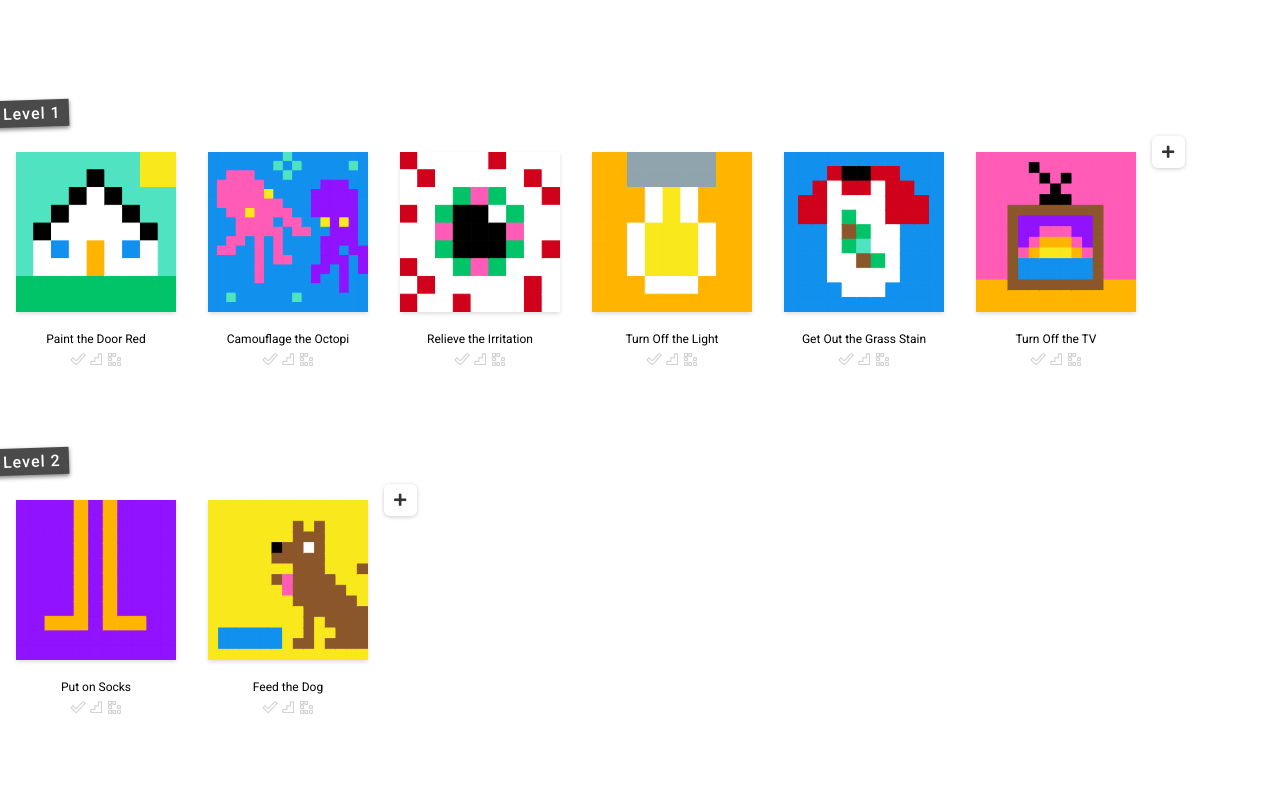
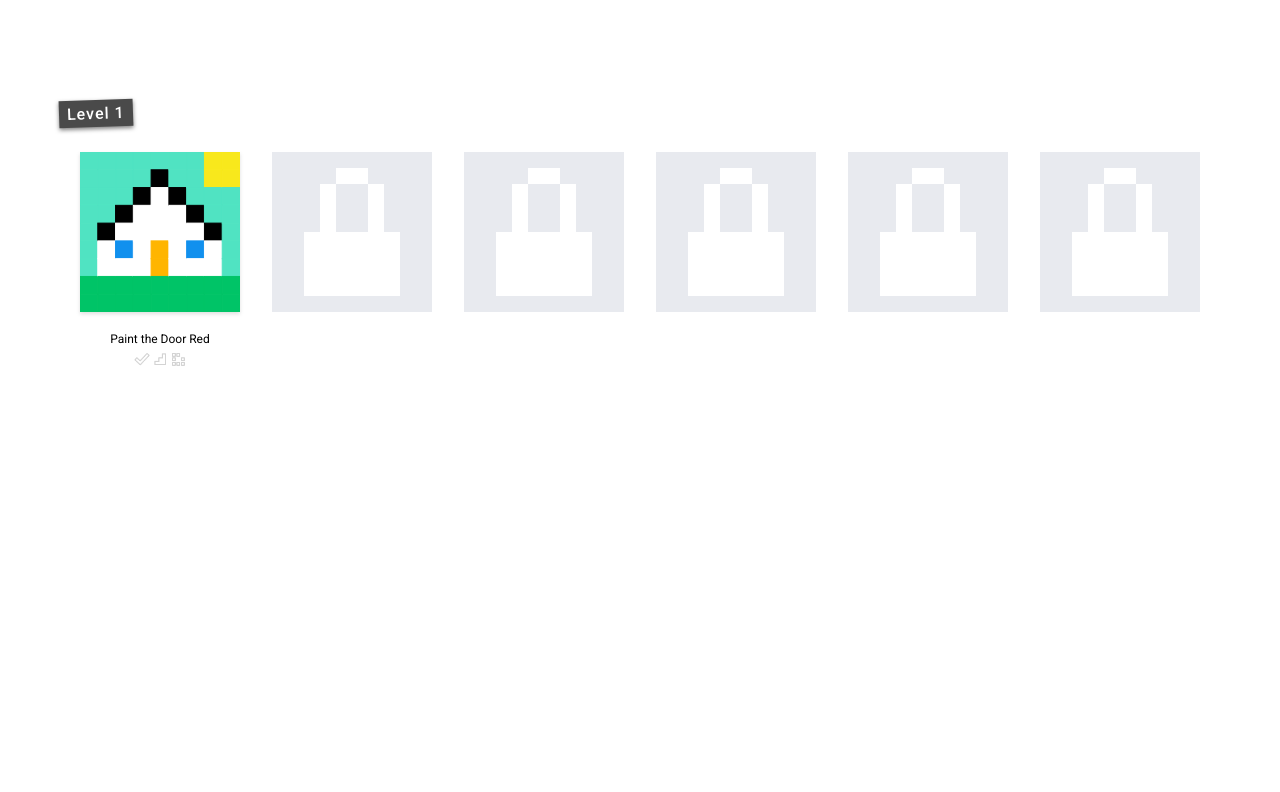
Before and after one commit to RGBz/color-code, a React app: page / in a window 1280 px wide. Shown: the top 792 px of the page. Built offline with nearby package versions, Linux system fonts and the light colour scheme.

Commit message:
Added a lock icon, implemented puzzle and pack locking and added the isEditable flag to make toggling edit mode easier.

```diff
--- a/public/index.html
+++ b/public/index.html
@@ -136,10 +136,12 @@
     padding-top: 12px;
   }
   .puzzle-tile {
-    cursor: pointer;
     padding: 16px;
     text-align: center;
     position: relative;
+  }
+  .puzzle-tile .grid {
+    cursor: pointer;
   }
   .puzzle-tile button {
     opacity: 0;
@@ -166,6 +168,7 @@
     opacity: 1;
   }
   .puzzle-tile-name {
+    cursor: pointer;
     margin-top: 16px;
     font-size: 12px;
     width: 160px;
--- a/src/client/index.js
+++ b/src/client/index.js
@@ -14,7 +14,9 @@ import Rulebook from './models/Rulebook';
 import Pattern from './models/Pattern';
 import { savePuzzlePacks, loadPuzzlePacks } from './dao';
 
-Object.keys(localStorage).forEach(k => localStorage.removeItem(k));
+// Object.keys(localStorage).forEach(k => localStorage.removeItem(k));
+
+const isEditable = false;
 
 class App extends Component {
 
@@ -76,6 +78,7 @@ class App extends Component {
         updatePuzzlePack={puzzlePack => this.savePuzzlePack(puzzlePack)}
         navigateToPlayPuzzle={selectedPuzzle => this.navigateToPlayPuzzle(selectedPuzzle)}
         navigateToEditPuzzle={selectedPuzzle => this.navigateToEditPuzzle(selectedPuzzle)}
+        isEditable={isEditable}
       />
     );
   }
--- a/src/client/views/PuzzlePackListView.js
+++ b/src/client/views/PuzzlePackListView.js
@@ -3,6 +3,8 @@ import PropTypes from 'prop-types';
 import { PuzzlePackPropType } from './prop-types';
 
 import PuzzlePackView from './PuzzlePackView';
+
+import Solution from '../models/Solution';
 
 export default class PuzzlePackListView extends Component {
 
@@ -12,16 +14,25 @@ export default class PuzzlePackListView extends Component {
       updatePuzzlePack,
       navigateToPlayPuzzle,
       navigateToEditPuzzle,
+      isEditable,
     } = this.props;
+    const lockedPuzzlePackIndex = puzzlePacks.findIndex(pack => {
+      const lastPuzle = pack.puzzles[pack.puzzles.length - 1];
+      return !Solution.loadByPuzzleId(lastPuzle.id).records.completed.timestamp
+    }) + 1;
+    const unlockedPacks = isEditable ?
+      puzzlePacks :
+      puzzlePacks.filter((pack, index) => index < lockedPuzzlePackIndex);
     return (
       <div className="puzzle-pack-list">
-        {puzzlePacks.map(puzzlePack =>
+        {unlockedPacks.map(puzzlePack =>
           <PuzzlePackView
             key={puzzlePack.nme}
             puzzlePack={puzzlePack}
             updatePuzzlePack={updatePuzzlePack}
             navigateToPlayPuzzle={navigateToPlayPuzzle}
             navigateToEditPuzzle={navigateToEditPuzzle}
+            isEditable={isEditable}
           />
         )}
       </div>
--- a/src/client/views/PuzzlePackView.js
+++ b/src/client/views/PuzzlePackView.js
@@ -7,6 +7,7 @@ import PuzzleTileView from './PuzzleTileView';
 import Sign from './Sign';
 
 import Puzzle from '../models/Puzzle';
+import Solution from '../models/Solution';
 import Pattern from '../models/Pattern';
 import Grid from '../models/Grid';
 
@@ -41,20 +42,25 @@ export default class PuzzlePackView extends Component {
   }
 
   render () {
-    const { puzzlePack, navigateToPlayPuzzle, navigateToEditPuzzle } = this.props;
+    const { puzzlePack, isEditable, navigateToPlayPuzzle, navigateToEditPuzzle } = this.props;
+    const lockedPuzzleIndex = (puzzlePack.puzzles.findIndex(puzzle =>
+      !Solution.loadByPuzzleId(puzzle.id).records.completed.timestamp
+    ) + 1) || puzzlePack.puzzles.length;
     return (
       <div className="puzzle-pack">
         <Sign label={puzzlePack.name} />
         <div className="puzzles">
-          {puzzlePack.puzzles.map(puzzle =>
+          {puzzlePack.puzzles.map((puzzle, index) =>
             <PuzzleTileView
               key={puzzle.id}
               puzzle={puzzle}
               onSelectPuzzle={navigateToPlayPuzzle}
               onEditPuzzle={navigateToEditPuzzle}
+              isUnlocked={index < lockedPuzzleIndex}
+              isEditable={isEditable}
             />
           )}
-          <AddButton onPress={() => this.createPuzzle()} />
+          {isEditable && <AddButton onPress={() => this.createPuzzle()} />}
         </div>
       </div>
     );
--- a/src/client/views/PuzzleTileView.js
+++ b/src/client/views/PuzzleTileView.js
@@ -11,7 +11,14 @@ import Solution from '../models/Solution';
 export default class PuzzleTileView extends Component {
 
   render () {
-    const { puzzle, onSelectPuzzle, onEditPuzzle } = this.props;
+    const { puzzle, onSelectPuzzle, onEditPuzzle, isUnlocked, isEditable } = this.props;
+    if (!isEditable && !isUnlocked) {
+      return (
+        <div className="puzzle-tile">
+          <img src="/images/lock.png" width="160px" />
+        </div>
+      );
+    }
     const grid = puzzle.thumbnailPreviewType === 'initial' ?
       puzzle.initialGrid : puzzle.goalPattern.grid;
     const solution = Solution.loadByPuzzleId(puzzle.id);
@@ -28,7 +35,7 @@ export default class PuzzleTileView extends Component {
           <div className="puzzle-tile-name">{puzzle.name}</div>
           <AchievementsIndicator records={solution.records} />
         </div>
-        <IconButton icon="pencil-alt" onPress={() => onEditPuzzle(puzzle)} />
+        {isEditable && <IconButton icon="pencil-alt" onPress={() => onEditPuzzle(puzzle)} />}
       </div>
     );
   }
@@ -39,4 +46,5 @@ PuzzleTileView.propTypes = {
   puzzle: PuzzlePropType.isRequired,
   onSelectPuzzle: PropTypes.func.isRequired,
   onEditPuzzle: PropTypes.func.isRequired,
+  isUnlocked: PropTypes.bool.isRequired,
 };
```
Also changed, not shown: public/images/lock.png (added), 1 other file.
